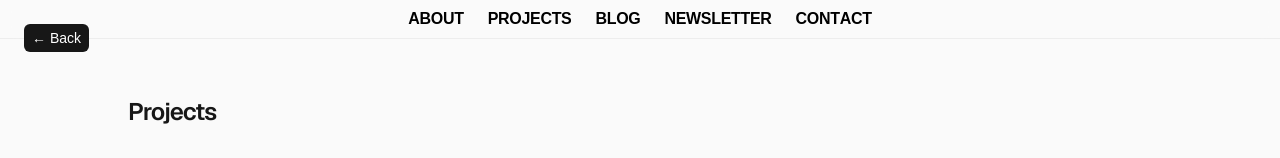
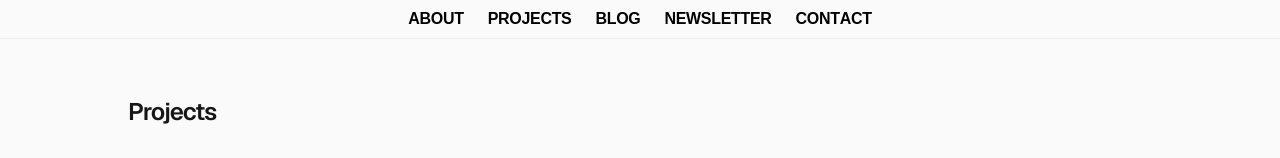
Before and after one commit to tmdqja75/web-portfolio-blog, a Next.js app: page /projects in a window 1280 px wide. Shown: the top 158 px of the page. Built offline with nearby package versions, Linux system fonts and the light colour scheme.

Commit message:
refactor: drop redundant back-to-home button on /projects

```diff
--- a/src/app/projects/page.tsx
+++ b/src/app/projects/page.tsx
@@ -5,7 +5,6 @@ import { useRouter, useSearchParams } from "next/navigation"
 import { AnimatePresence, motion, useReducedMotion } from "motion/react"
 
 import { cn } from "@/lib/utils"
-import TransitionLink from "@/components/ui/transition-link"
 import { ProjectCard } from "@/components/projects/project-card"
 import { categories, getCategoryProjects } from "./data"
 
@@ -33,13 +32,6 @@ function ProjectsPageInner() {
 
   return (
     <main className="relative min-h-screen w-full bg-zinc-50 px-6 pb-24 dark:bg-black">
-      <TransitionLink
-        href="/"
-        className="fixed top-6 left-6 z-10 flex h-7 items-center rounded-[6px] bg-[#171717] px-2 text-sm font-medium text-white dark:bg-white dark:text-[#171717]"
-      >
-        ← Back
-      </TransitionLink>
-
       <div className="mx-auto max-w-5xl pt-24">
         <h1
           className="px-0 pb-8 font-sans text-2xl font-semibold text-[#171717] dark:text-white"
```
